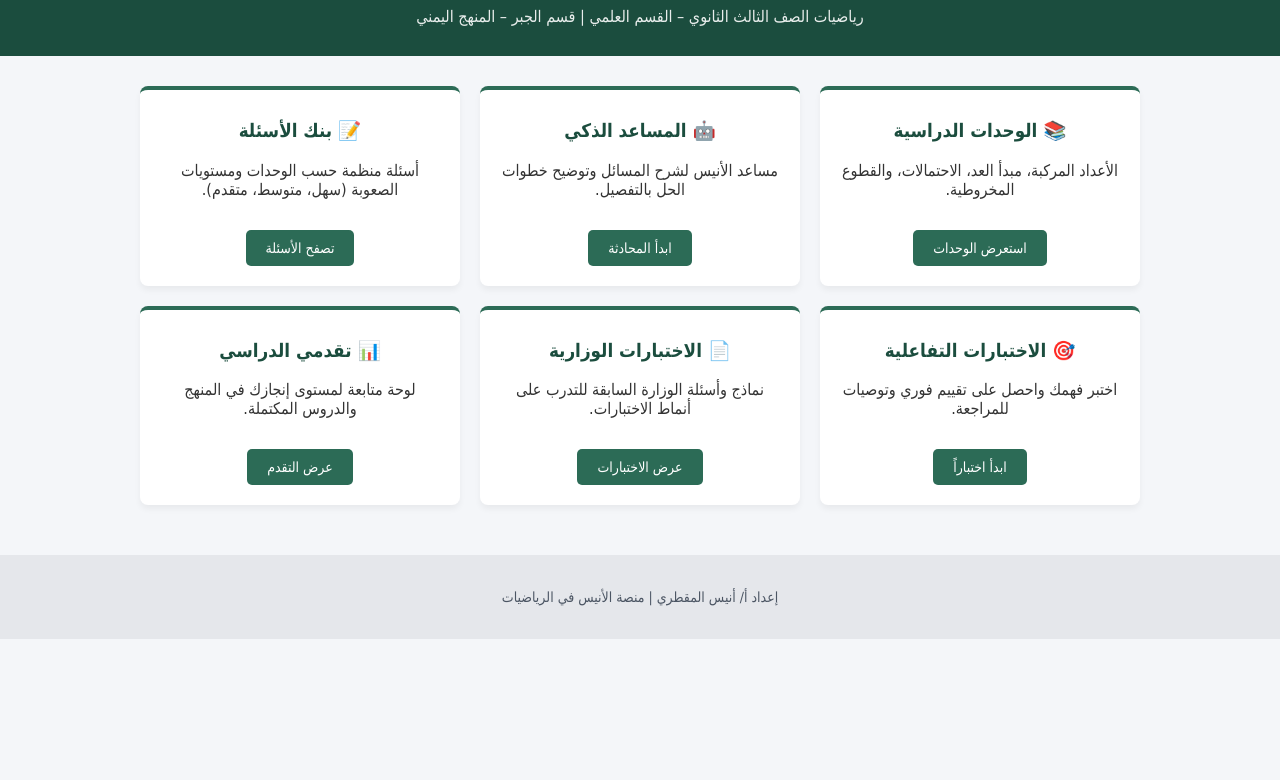
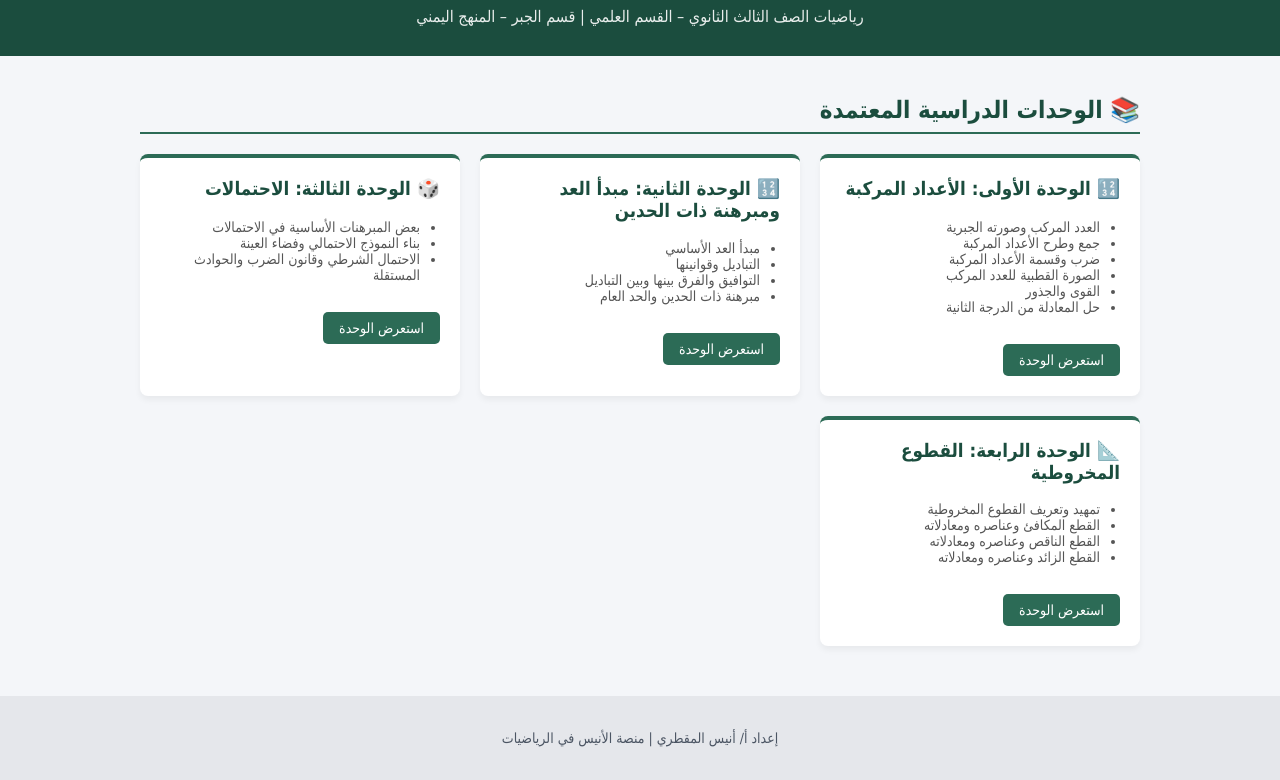
Before and after one commit to gooldn98-svg/gooldn98-svg.github.io, a plain HTML site: page index.html in a window 1280 px wide. Shown: the part 66-846 px from the top of the page. Before the commit the page ends 800 px from the top, so only its background shows below. Drawn offline with Linux system fonts and the light colour scheme.

Commit message:
Update section titles and card content in index.html

```diff
--- a/index.html
+++ b/index.html
@@ -41,6 +41,13 @@
             margin: 30px auto;
             padding: 0 20px;
         }
+        .section-title {
+            color: var(--primary-color);
+            border-bottom: 2px solid var(--secondary-color);
+            padding-bottom: 8px;
+            margin-top: 40px;
+            margin-bottom: 20px;
+        }
         .grid {
             display: grid;
             grid-template-columns: repeat(auto-fit, minmax(280px, 1fr));
@@ -51,7 +58,6 @@
             border-radius: 8px;
             padding: 20px;
             box-shadow: 0 4px 6px rgba(0,0,0,0.05);
-            text-align: center;
             transition: transform 0.2s;
             border-top: 4px solid var(--secondary-color);
         }
@@ -60,14 +66,19 @@
         }
         .card h3 {
             color: var(--primary-color);
-            margin-top: 10px;
+            margin-top: 0;
+        }
+        .card ul {
+            padding-right: 20px;
+            font-size: 14px;
+            color: #555;
         }
         .btn {
             display: inline-block;
             margin-top: 15px;
             background-color: var(--secondary-color);
             color: white;
-            padding: 10px 20px;
+            padding: 8px 16px;
             border-radius: 5px;
             text-decoration: none;
             font-size: 14px;
@@ -93,36 +104,51 @@
     </header>
 
     <div class="container">
+        <h2 class="section-title">📚 الوحدات الدراسية المعتمدة</h2>
         <div class="grid">
             <div class="card">
-                <h3>📚 الوحدات الدراسية</h3>
-                <p>الأعداد المركبة، مبدأ العد، الاحتمالات، والقطوع المخروطية.</p>
-                <a href="#" class="btn">استعرض الوحدات</a>
+                <h3>🔢 الوحدة الأولى: الأعداد المركبة</h3>
+                <ul>
+                    <li>العدد المركب وصورته الجبرية</li>
+                    <li>جمع وطرح الأعداد المركبة</li>
+                    <li>ضرب وقسمة الأعداد المركبة</li>
+                    <li>الصورة القطبية للعدد المركب</li>
+                    <li>القوى والجذور</li>
+                    <li>حل المعادلة من الدرجة الثانية</li>
+                </ul>
+                <a href="#" class="btn">استعرض الوحدة</a>
             </div>
+
             <div class="card">
-                <h3>🤖 المساعد الذكي</h3>
-                <p>مساعد الأنيس لشرح المسائل وتوضيح خطوات الحل بالتفصيل.</p>
-                <a href="#" class="btn">ابدأ المحادثة</a>
+                <h3>🔢 الوحدة الثانية: مبدأ العد ومبرهنة ذات الحدين</h3>
+                <ul>
+                    <li>مبدأ العد الأساسي</li>
+                    <li>التباديل وقوانينها</li>
+                    <li>التوافيق والفرق بينها وبين التباديل</li>
+                    <li>مبرهنة ذات الحدين والحد العام</li>
+                </ul>
+                <a href="#" class="btn">استعرض الوحدة</a>
             </div>
+
             <div class="card">
-                <h3>📝 بنك الأسئلة</h3>
-                <p>أسئلة منظمة حسب الوحدات ومستويات الصعوبة (سهل، متوسط، متقدم).</p>
-                <a href="#" class="btn">تصفح الأسئلة</a>
+                <h3>🎲 الوحدة الثالثة: الاحتمالات</h3>
+                <ul>
+                    <li>بعض المبرهنات الأساسية في الاحتمالات</li>
+                    <li>بناء النموذج الاحتمالي وفضاء العينة</li>
+                    <li>الاحتمال الشرطي وقانون الضرب والحوادث المستقلة</li>
+                </ul>
+                <a href="#" class="btn">استعرض الوحدة</a>
             </div>
+
             <div class="card">
-                <h3>🎯 الاختبارات التفاعلية</h3>
-                <p>اختبر فهمك واحصل على تقييم فوري وتوصيات للمراجعة.</p>
-                <a href="#" class="btn">ابدأ اختباراً</a>
-            </div>
-            <div class="card">
-                <h3>📄 الاختبارات الوزارية</h3>
-                <p>نماذج وأسئلة الوزارة السابقة للتدرب على أنماط الاختبارات.</p>
-                <a href="#" class="btn">عرض الاختبارات</a>
-            </div>
-            <div class="card">
-                <h3>📊 تقدمي الدراسي</h3>
-                <p>لوحة متابعة لمستوى إنجازك في المنهج والدروس المكتملة.</p>
-                <a href="#" class="btn">عرض التقدم</a>
+                <h3>📐 الوحدة الرابعة: القطوع المخروطية</h3>
+                <ul>
+                    <li>تمهيد وتعريف القطوع المخروطية</li>
+                    <li>القطع المكافئ وعناصره ومعادلاته</li>
+                    <li>القطع الناقص وعناصره ومعادلاته</li>
+                    <li>القطع الزائد وعناصره ومعادلاته</li>
+                </ul>
+                <a href="#" class="btn">استعرض الوحدة</a>
             </div>
         </div>
     </div>
```
